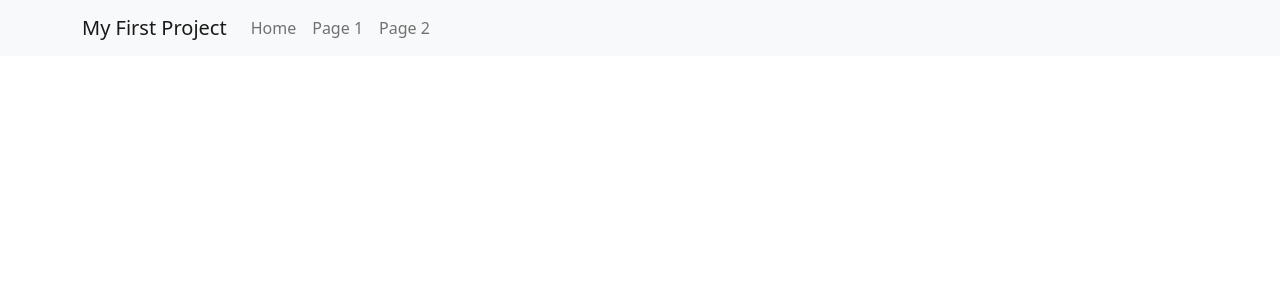
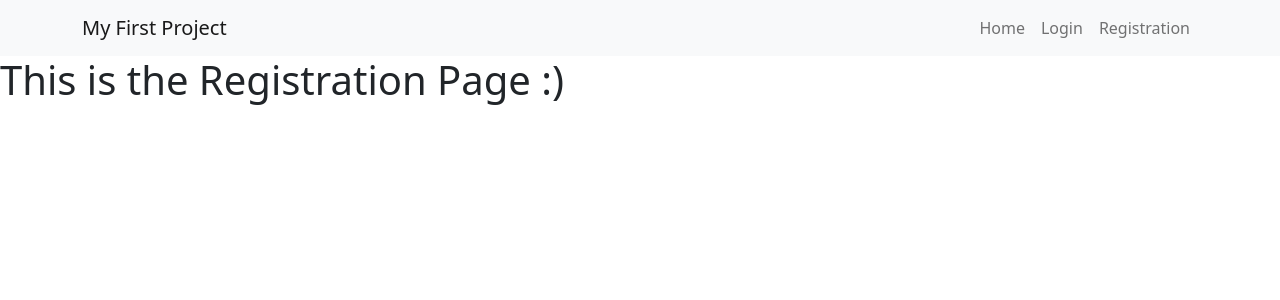
Before and after one commit to tettsuns/first-repo, a React (Create React App) app: page /registration in a window 1280 px wide. Shown: the top 300 px of the page. Built offline with nearby package versions, Linux system fonts and the light colour scheme.

Commit message:
fixed navbar

```diff
--- a/src/App.js
+++ b/src/App.js
@@ -1,8 +1,8 @@
-import logo from './logo.svg';
 import NavBar from './components/Navbar';
 import { Routes, Route } from 'react-router-dom';
 import HomePage from './pages/Homepage';
-import PageOne from './pages/PageOne';
+import Login from './pages/Login';
+import Registration from './pages/Registration';
 import './App.css';
 import 'bootstrap/dist/css/bootstrap.min.css'; //importing bootstrap
 
@@ -15,7 +15,8 @@ function App() {
       <NavBar />
       <Routes>
         <Route path="/home" element={<HomePage />} />
-        <Route path="/page1" element={<PageOne />} />
+        <Route path="/login" element={<Login />} />
+        <Route path="/registration" element={<Registration />} />
       </Routes>
     </>
   );
--- a/src/components/Navbar.jsx
+++ b/src/components/Navbar.jsx
@@ -10,10 +10,10 @@ function BasicExample() {
         <Navbar.Brand href="#home">My First Project</Navbar.Brand>
         <Navbar.Toggle aria-controls="basic-navbar-nav" />
         <Navbar.Collapse id="basic-navbar-nav">
-          <Nav className="justify-content-end">
+          <Nav className="justify-content-end" style={{ width: "100%" }}>
             <Nav.Link href="#home">Home</Nav.Link>
-            <Nav.Link href="#page1">Page 1</Nav.Link>
-            <Nav.Link href="#page2">Page 2</Nav.Link>
+            <Nav.Link href="#login">Login</Nav.Link>
+            <Nav.Link href="#registration">Registration</Nav.Link>
           </Nav>
         </Navbar.Collapse>
       </Container>
--- /dev/null
+++ b/src/pages/Login.jsx
@@ -0,0 +1,9 @@
+import React from 'react';
+
+const Login = () => {
+    return (
+        <h1>This is the Login Page :)</h1>
+    );
+};
+
+export default Login;
--- /dev/null
+++ b/src/pages/Registration.jsx
@@ -0,0 +1,9 @@
+import React from 'react';
+
+const Registration = () => {
+    return (
+        <h1>This is the Registration Page :)</h1>
+    );
+};
+
+export default Registration;
```
Also changed, not shown: 1 other file (tests, documents, lock files or other folders).
